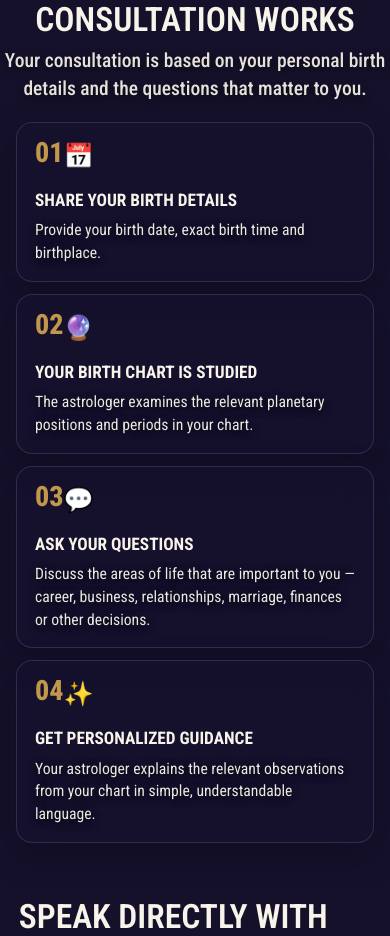
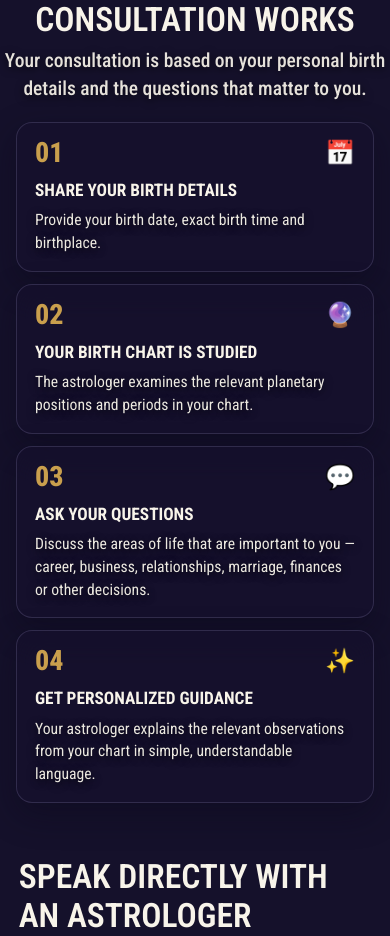
Before and after one commit to sidsahu4570-droid/novasathi-landing-page, a React (Vite) app: page / in a window 390 px wide. Shown: the part 4180-5116 px from the top of the page. Built offline with nearby package versions, Linux system fonts and the light colour scheme; no server answers.

Commit message:
fix: Separate step number and emoji icon with full-width space-between header to prevent sticky collapsed alignment on mobile

```diff
--- a/src/components/landing/HowItWorks.jsx
+++ b/src/components/landing/HowItWorks.jsx
@@ -42,11 +42,11 @@ export default function HowItWorks() {
       <div className="steps-container" style={{ display: 'grid', gridTemplateColumns: 'repeat(auto-fit, minmax(240px, 1fr))', gap: '20px' }}>
         {steps.map((step) => (
           <div key={step.num} className="glass-card step-card">
-            <div style={{ display: 'flex', alignItems: 'center', justifyContent: 'space-between', marginBottom: '12px' }}>
-              <div className="step-number" style={{ color: 'var(--color-warm-gold)', fontWeight: 800, fontSize: '1.4rem' }}>{step.num}</div>
-              <span style={{ fontSize: '1.5rem' }}>{step.icon}</span>
+            <div className="step-card-header">
+              <div className="step-number">{step.num}</div>
+              <span className="step-icon">{step.icon}</span>
             </div>
-            <h3 className="step-title" style={{ fontSize: '1.15rem', fontWeight: 700, marginBottom: '10px' }}>{step.title}</h3>
+            <h3 className="step-title">{step.title}</h3>
             <p className="step-desc">{step.desc}</p>
           </div>
         ))}
--- a/src/index.css
+++ b/src/index.css
@@ -584,29 +584,47 @@ body, html {
   padding: 26px 20px;
   position: relative;
   text-align: left;
+  display: flex;
+  flex-direction: column;
+  box-sizing: border-box;
+}
+
+.step-card-header {
+  display: flex !important;
+  align-items: center !important;
+  justify-content: space-between !important;
+  width: 100% !important;
+  margin-bottom: 12px !important;
 }
 
 .step-number {
-  font-family: var(--font-serif);
-  font-size: 2.2rem;
+  font-family: 'Roboto Condensed', sans-serif !important;
+  font-size: 1.8rem;
+  font-weight: 800;
+  color: var(--color-warm-gold);
+  opacity: 0.95;
+  line-height: 1;
+  margin-bottom: 0;
+}
+
+.step-icon {
+  font-size: 1.5rem;
+  line-height: 1;
+  display: inline-block;
+}
+
+.step-title {
+  font-size: 1.15rem;
   font-weight: 700;
-  color: var(--color-warm-gold);
-  opacity: 0.9;
-  line-height: 1;
-  margin-bottom: 12px;
-}
-
-.step-title {
-  font-size: 1.1rem;
-  font-weight: 600;
   color: var(--color-soft-cream);
   margin-bottom: 8px;
+  line-height: 1.3;
 }
 
 .step-desc {
-  font-size: 0.9rem;
+  font-size: 0.92rem;
   line-height: 1.5;
-  color: rgba(248, 244, 234, 0.75);
+  color: rgba(248, 244, 234, 0.85);
   font-weight: 300;
 }
 
@@ -1295,6 +1313,16 @@ body, html {
     align-items: flex-start !important;
     text-align: left !important;
     gap: 6px !important;
+    box-sizing: border-box !important;
+    width: 100% !important;
+  }
+
+  .step-card-header {
+    display: flex !important;
+    align-items: center !important;
+    justify-content: space-between !important;
+    width: 100% !important;
+    margin-bottom: 8px !important;
   }
 
   .step-number {
@@ -1303,7 +1331,7 @@ body, html {
     font-weight: 800 !important;
     color: var(--color-warm-gold) !important;
     line-height: 1 !important;
-    margin-bottom: 6px !important;
+    margin-bottom: 0 !important;
     flex-shrink: 0 !important;
   }
 
@@ -1422,6 +1450,16 @@ body, html {
     align-items: flex-start !important;
     text-align: left !important;
     gap: 4px !important;
+    box-sizing: border-box !important;
+    width: 100% !important;
+  }
+
+  .step-card-header {
+    display: flex !important;
+    align-items: center !important;
+    justify-content: space-between !important;
+    width: 100% !important;
+    margin-bottom: 8px !important;
   }
 
   .step-number {
@@ -1430,7 +1468,7 @@ body, html {
     font-weight: 800 !important;
     color: var(--color-warm-gold) !important;
     line-height: 1 !important;
-    margin-bottom: 6px !important;
+    margin-bottom: 0 !important;
     flex-shrink: 0 !important;
   }
 
```
